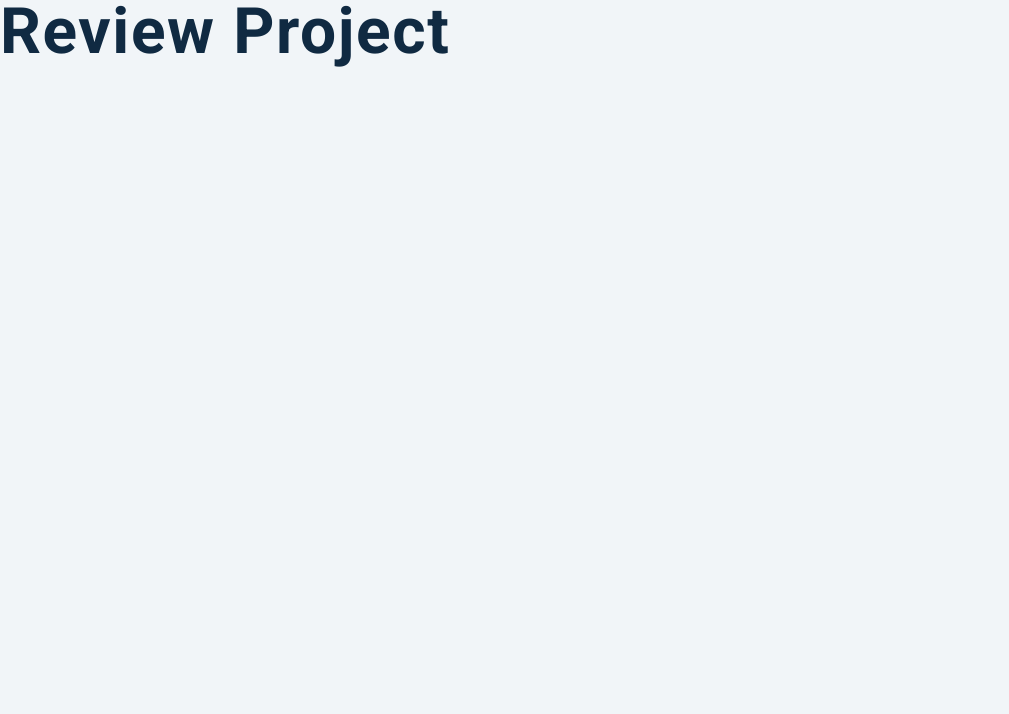
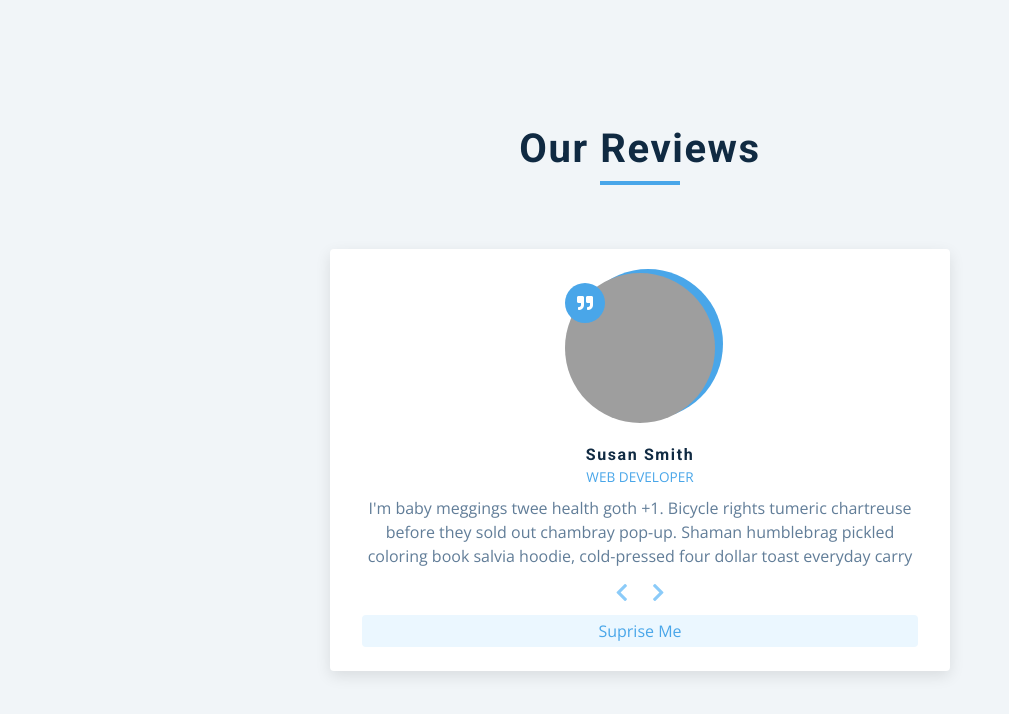
Before and after one commit to ShakexSempe/reviews-js, a plain HTML site: page index.html in a window 1280 px wide. Shown: the whole page, without its empty margins (0-1009 px from the left). Drawn offline with nearby package versions, Linux system fonts and the light colour scheme; grey boxes are pictures that could not be loaded.

Commit message:
app.js: select items and load initial item

```diff
--- a/app.js
+++ b/app.js
@@ -37,3 +37,24 @@ const reviews = [
       "Edison bulb put a bird on it humblebrag, marfa pok pok heirloom fashion axe cray stumptown venmo actually seitan. VHS farm-to-table schlitz, edison bulb pop-up 3 wolf moon tote bag street art shabby chic. ",
   },
 ];
+// select items from index
+const img = document.getElementById("person-img");
+const author = document.getElementById("author");
+const job = document.getElementById("job");
+const info  = document.getElementById("info");
+
+const prevBtn = document.querySelector('.prev-btn');
+const nextBtn = document.querySelector('.next-btn');
+const randBtn = document.querySelector('.random-btn');
+
+// set starting item
+let currentItem = 0;
+
+// load initial item
+window.addEventListener('DOMContentLoaded', () => {
+  const item = reviews[currentItem];
+  img.src = item.img
+  author.textContent = item.name;
+  job.textContent = item.job;
+  info.textContent = item.text;
+});
--- a/index.html
+++ b/index.html
@@ -14,7 +14,41 @@
     <link rel="stylesheet" href="styles.css" />
   </head>
   <body>
-    <h1>review project</h1>
+    <main>
+      <section class="container">
+        <!-- title -->
+        <div class="title">
+          <h2>our reviews</h2>
+          <div class="underline"></div>
+        </div>
+        <!-- end of title -->
+        <!-- review -->
+        <article class="review">
+          <div class="img-container">
+            <img src="person-1.jpeg" id="person-img" alt="img">
+          </div>
+          <h4 id="author">Myra Jones</h4>
+          <p id="job">bussiness owner</p>
+          <p id="info">
+            Lorem ipsum dolor sit amet consectetur adipisicing elit. Adipisci, provident.
+          </p>
+          <!-- prev next buttons -->
+          <div class="button-container">
+            <button class="prev-btn">
+              <i class="fas fa-chevron-left"></i>
+            </button>
+            <button class="prev-btn">
+              <i class="fas fa-chevron-right"></i>
+            </button>
+          </div>
+          <!-- end of prev next buttons -->
+          <!-- random button -->
+          <div class="button random-btn">suprise me</div>
+          <!-- end of random button -->
+        </article>
+        <!-- end of review -->
+      </section>
+    </main>
     <!-- javascript -->
     <script src="app.js"></script>
   </body>
```
